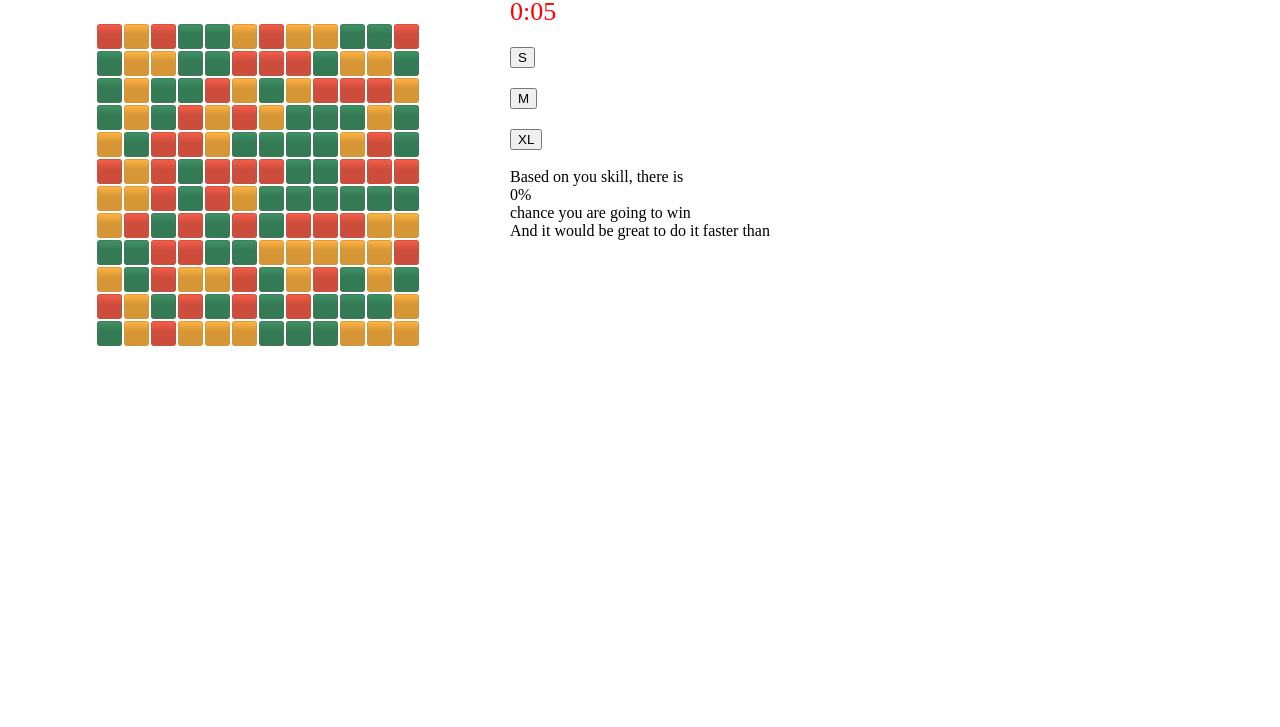
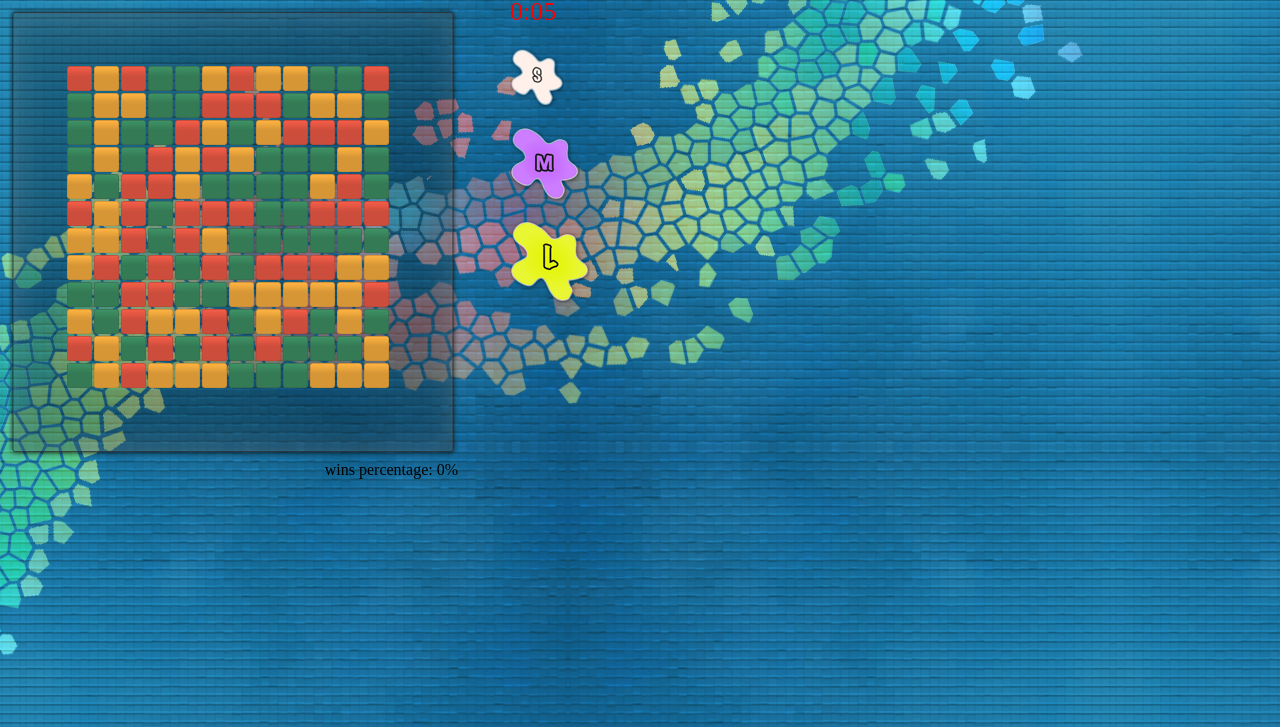
Before and after one commit to alenkacz/Colorific, a plain HTML site: page index.html in a window 1280 px wide. Shown: the part 73-800 px from the top of the page. Drawn offline with Linux system fonts and the light colour scheme.

Commit message:
New graphics and styles

```diff
--- a/css/main.css
+++ b/css/main.css
@@ -1,3 +1,11 @@
+body {
+	background:url("../img/bg.png");
+}
+
+#main-surface {
+	background:url("../img/game-bg.png");
+}
+
 #left-panel {
 	position:absolute;
 	left:510px;
@@ -13,6 +21,30 @@ button {
 	margin-top:20px;
 }
 
+.s-button, .m-button, .l-button {
+	border:0;
+	text-indent:-10000px;
+	cursor:pointer;
+}
+
+.s-button {
+	background:url("../img/s-btn.png") no-repeat;
+	width:54px;
+	height:60px;
+}
+
+.m-button {
+	background:url("../img/m-btn.png") no-repeat;
+	width:70px;
+	height:74px;
+}
+
+.l-button {
+	background:url("../img/l-btn.png") no-repeat;
+	width:80px;
+	height:82px;
+}
+
 #start-new-game {
 	top:200px;
 	left:200px;
@@ -20,3 +52,16 @@ button {
 	position:absolute;
 	display:none;
 }
+
+#highscore {
+	text-align:right;
+	padding-right:150px;
+}
+
+#container {
+	width:600px;
+}
+
+h1 {
+
+}
--- a/index.html
+++ b/index.html
@@ -18,20 +18,19 @@
 <link rel="stylesheet" href="css/main.css" />
 </head>
 <body>
-	<canvas id="main-surface" width="450" height="450"></canvas>
-	<span id="start-new-game">Start new game</span>
-	<div id="left-panel">
-		<span id="timer">0:00</span><br />
-		<!-- <button id="restart-button">Restart</button><br /> -->
-		<button id="s">S</button><br />
-		<button id="m">M</button><br />
-		<button id="xl">XL</button><br /><br />
+	<div id="container">
+		<h1>Colorific</h1>
+		<canvas id="main-surface" width="450" height="450"></canvas>
+		<span id="start-new-game">Start new game</span>
+		<div id="left-panel">
+			<span id="timer">0:00</span><br />
+			<!-- <button id="restart-button">Restart</button><br /> -->
+			<button id="s" class="s-button">S</button><br />
+			<button id="m" class="m-button">M</button><br />
+			<button id="xl" class="l-button">L</button><br /><br />
+		</div>
 		<div id="highscore">
-			Based on you skill, there is<br />
-			<span id="wins-loses"></span><br />
-			chance you are going to win<br />
-			And it would be great to do it faster than<br />
-			<span id="best-time"></span><br />
+			wins percentage: <span id="wins-loses"></span><br />
 		</div>
 	</div>
 	<div id="log">
--- a/js/gamedesk.js
+++ b/js/gamedesk.js
@@ -4,7 +4,7 @@ function GameDesk() {
 	this.tileSize = 25;
 	this.spaceSize = 2;
 	this.deskSize = 15;
-	this.startPos = 50;
+	this.startPos = 10;
 
 	this.posX = 0;
 	this.posY = 0;
@@ -113,7 +113,7 @@ GameDesk.prototype.handleTileClick = function(row,side) {
 		gameDesk.moveHangingTilesVertical();
 		gameDesk.moveHangingTilesHorizontal();
 
-		logDeskStatus();
+		if(debug) logDeskStatus();
 		gameDesk.repaint();
 	}
 };
--- a/js/main.js
+++ b/js/main.js
@@ -20,7 +20,7 @@ var timer;
 var settings;
 var highscore;
 var highscoreStorage;
-var debug = true;
+var debug = false;
 
 $(document).ready(function() {
 	canvas = document.getElementById('main-surface');
--- a/js/settings.js
+++ b/js/settings.js
@@ -1,7 +1,7 @@
 function GameSettings() {
-	this.small = new DeskSettings(9,3,128);
-	this.medium = new DeskSettings(12,3,89);
-	this.big = new DeskSettings(15,3,50);
+	this.small = new DeskSettings(9,3,98);
+	this.medium = new DeskSettings(12,3,59);
+	this.big = new DeskSettings(15,3,20);
 };
 
 GameSettings.prototype.getDesk = function(id) {
```
Also changed, not shown: img/bg.png (added), img/bg2.png (added), img/game-bg.png (added), img/l-btn.png (added), img/logo.png (added), img/m-btn.png (added), img/s-btn.png (added).
